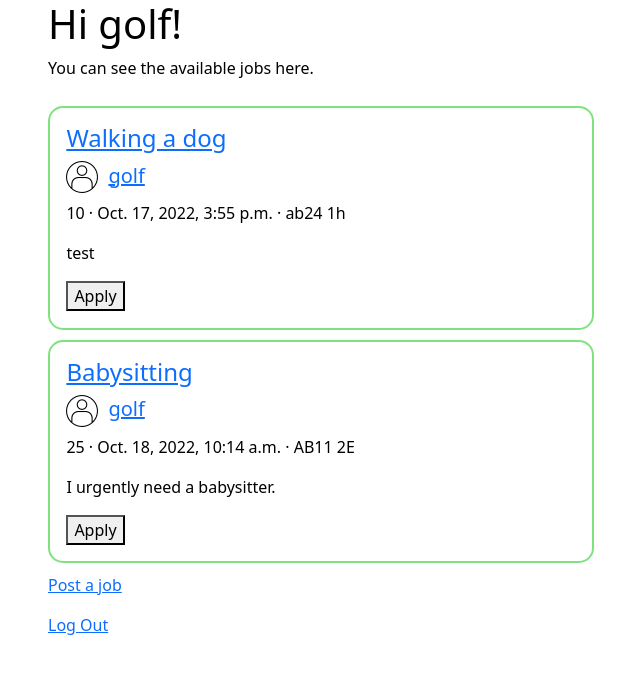
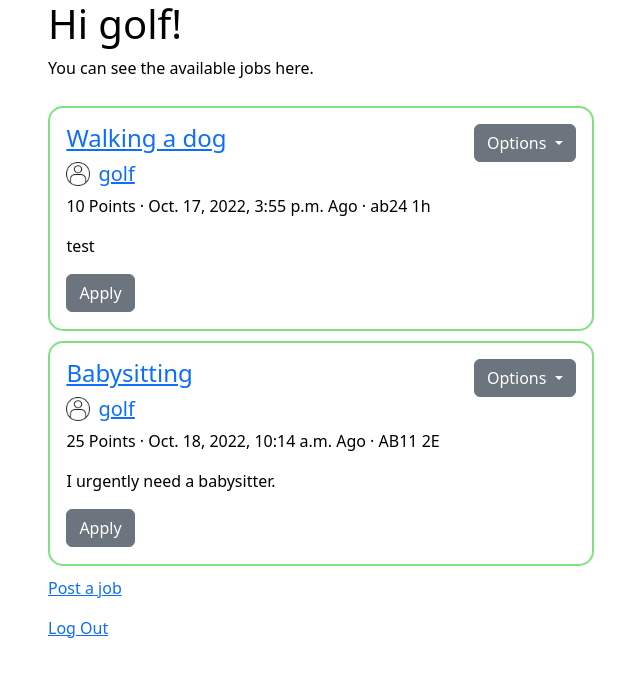
Before and after one commit to o-brand/aidoo, a Django app: page /jobs/ in a window 1280 px wide. Shown: the top 677 px of the page, without its empty margins (34-674 px from the left). Run offline with Django 4.2, Linux system fonts and the light colour scheme; a user stored in the database is signed in; data comes from the database, SQL or seed files in the repository; some libraries are stand-ins or nearby versions.

Commit message:
new buttons

```diff
--- a/Golf/static/css/styles.css
+++ b/Golf/static/css/styles.css
@@ -17,7 +17,7 @@ body {
 }
 
 .job-card img {
-    width: 32px;
-    height: 32px;
-    margin-right: 10px;
+    width: 24px;
+    height: 24px;
+    margin-right: 8px;
 }
--- a/Golf/templates/base.html
+++ b/Golf/templates/base.html
@@ -8,7 +8,12 @@
 	<meta http-equiv="Content-Type" content="text/html; charset=utf-8" />
 
 	<meta name="viewport" content="width=device-width, initial-scale=1.0, user-scalable=no">
+
   <link href="https://cdn.jsdelivr.net/npm/bootstrap@5.2.2/dist/css/bootstrap.min.css" rel="stylesheet" integrity="sha384-Zenh87qX5JnK2Jl0vWa8Ck2rdkQ2Bzep5IDxbcnCeuOxjzrPF/et3URy9Bv1WTRi" crossorigin="anonymous">
+  <script src="https://code.jquery.com/jquery-3.2.1.slim.min.js" integrity="sha384-KJ3o2DKtIkvYIK3UENzmM7KCkRr/rE9/Qpg6aAZGJwFDMVNA/GpGFF93hXpG5KkN" crossorigin="anonymous"></script>
+  <script src="https://cdn.jsdelivr.net/npm/popper.js@1.12.9/dist/umd/popper.min.js" integrity="sha384-ApNbgh9B+Y1QKtv3Rn7W3mgPxhU9K/ScQsAP7hUibX39j7fakFPskvXusvfa0b4Q" crossorigin="anonymous"></script>
+  <script src="https://cdn.jsdelivr.net/npm/bootstrap@4.0.0/dist/js/bootstrap.min.js" integrity="sha384-JZR6Spejh4U02d8jOt6vLEHfe/JQGiRRSQQxSfFWpi1MquVdAyjUar5+76PVCmYl" crossorigin="anonymous"></script>
+
   <link rel="stylesheet" type="text/css" href="{% static 'css/styles.css' %}"/>
 
   <title>{% block title %}{% endblock %}</title>
--- a/Golf/templates/home.html
+++ b/Golf/templates/home.html
@@ -11,11 +11,28 @@
         <div class="col jobs-scroll">
             {% for job in jobs %}
                 <div class="job-card" class="container">
-                    <h4><a href="{% url 'jobdetails' job.job_id %}">{{ job.job_title }}</a></h4>
-                    <h5><a href=""><img src="../static/assets/user.png"/>{{ job.poster_id.username }}</a></h5>
-                    <p>{{ job.points }} · {{ job.posting_time }} · {{ job.location }}</p>
+                    <div class="d-flex justify-content-between">
+                        <h4><a href="{% url 'jobdetails' job.job_id %}">{{ job.job_title }}</a></h4>
+                        <div class="dropdown">
+                            <button class="btn btn-secondary dropdown-toggle" type="button" id="dropdownMenuButton" data-toggle="dropdown" aria-haspopup="true" aria-expanded="false">
+                                Options
+                            </button>
+                            <div class="dropdown-menu" aria-labelledby="dropdownMenuButton">
+                              <a class="dropdown-item" href="#">Save for later</a>
+                              <a class="dropdown-item" href="#"></a>
+                              <a class="dropdown-item" href="#">Report</a>
+                            </div>
+                          </div>
+                    </div>
+                    <a href="">
+                        <div class="d-flex justify-content-start">
+                            <img src="../static/assets/user.png"/>
+                            <h5>{{ job.poster_id.username }}</h5>
+                        </div>
+                    </a>
+                    <p>{{ job.points }} Points · {{ job.posting_time }} Ago · {{ job.location }}</p>
                     <p>{{ job.job_short_description }}</p>
-                    <button>Apply</button>
+                    <button class="btn btn-secondary">Apply</button>
                 </div>
             {% endfor %}
         </div>
```
